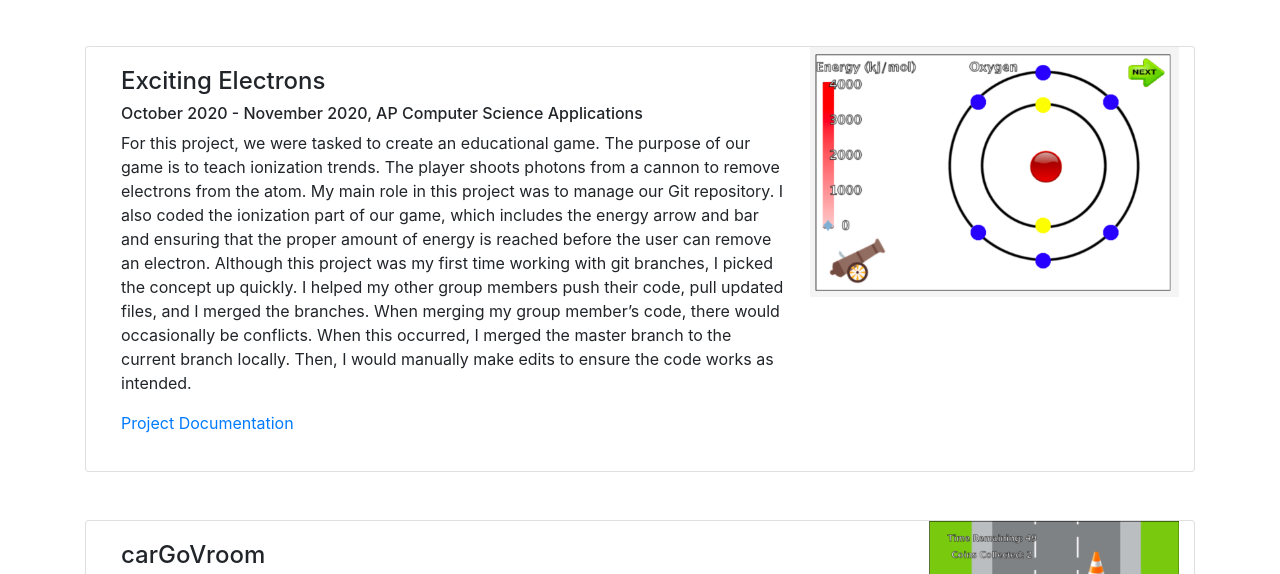
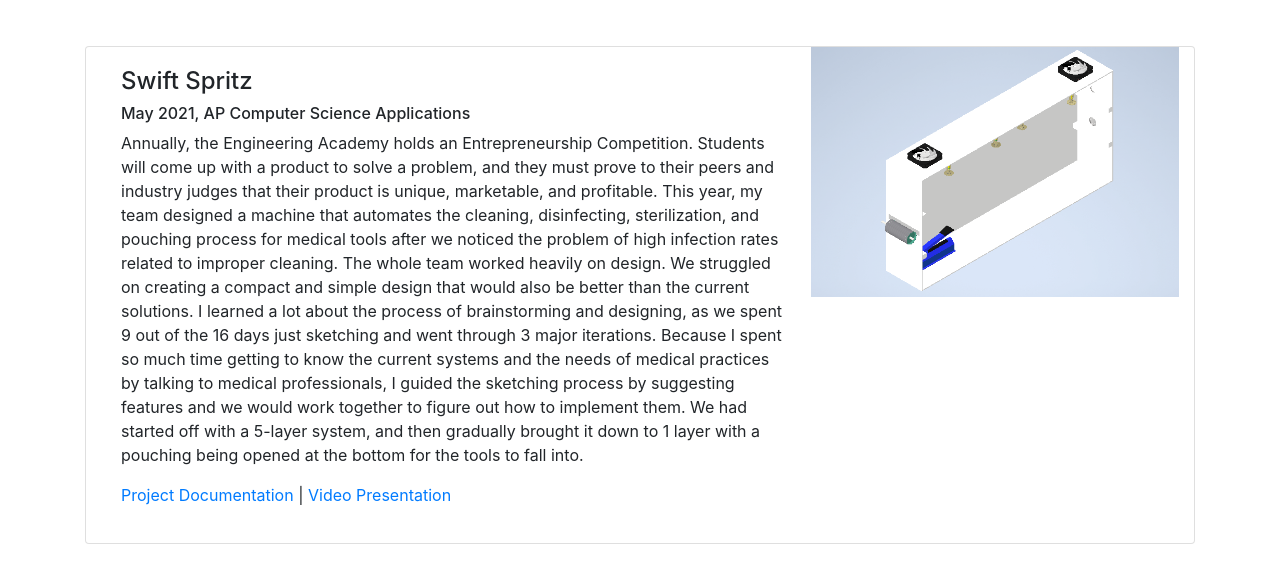
Before and after one commit to ywanika/portfolio, a plain HTML site: page projects.html in a window 1280 px wide. Shown: the part 226-800 px from the top of the page. Drawn offline with Linux system fonts and the light colour scheme.

Commit message:
add ent project

```diff
--- a/projects.html
+++ b/projects.html
@@ -22,6 +22,23 @@
 <!-- /\ header   \/ main content -->
 <!--project cards, arranged vertiacaly-->
     <div class="container align-center" >
+
+        <div class="card flex-md-row my-5 col-md-12" id="Electrons">
+            <div class="card-body">
+                <h4>Swift Spritz</h4>
+                <h6>May 2021, AP Computer Science Applications</h6>
+                <p>Annually, the Engineering Academy holds an Entrepreneurship Competition. Students will come up with a product to solve a problem, and they must prove to their peers and industry judges that their product is unique, marketable, and profitable. This year, my team designed a machine that automates the cleaning, disinfecting, sterilization, and pouching process for medical tools after we noticed the problem of high infection rates related to improper cleaning. The whole team worked heavily on design. We struggled on creating a compact and simple design that would also be better than the current solutions. I learned a lot about the process of brainstorming and designing, as we spent 9 out of the 16 days just sketching and went through 3 major iterations. Because I spent so much time getting to know the current systems and the needs of medical practices by talking to medical professionals, I guided the sketching process by suggesting features and we would work together to figure out how to implement them. We had started off with a 5-layer system, and then gradually brought it down to 1 layer with a pouching being opened at the bottom for the tools to fall into.
+                </p>
+                <p>
+                    <a href="https://docs.google.com/document/d/1IxVL3gvTH_tjXOZ7u5nI1n4tzWl9Yep5_mRR5C0CUAA/edit?usp=sharing" target="_blank">Project Documentation</a>
+                    |
+                    <a href="https://drive.google.com/file/d/1lckJc94ubblMjVd_s3mEINhAWtl1tRO9/view?usp=sharing" target="_blank">Video Presentation</a>
+                </p>
+            </div>
+            <div>
+              <img src="Images/swiftSpritz.PNG" class="card-img-right " style='max-height:250px'>
+            </div>
+        </div>
 
         <div class="card flex-md-row my-5 col-md-12" id="Electrons">
             <div class="card-body">
```
Also changed, not shown: Images/swiftSpritz.PNG (added).
